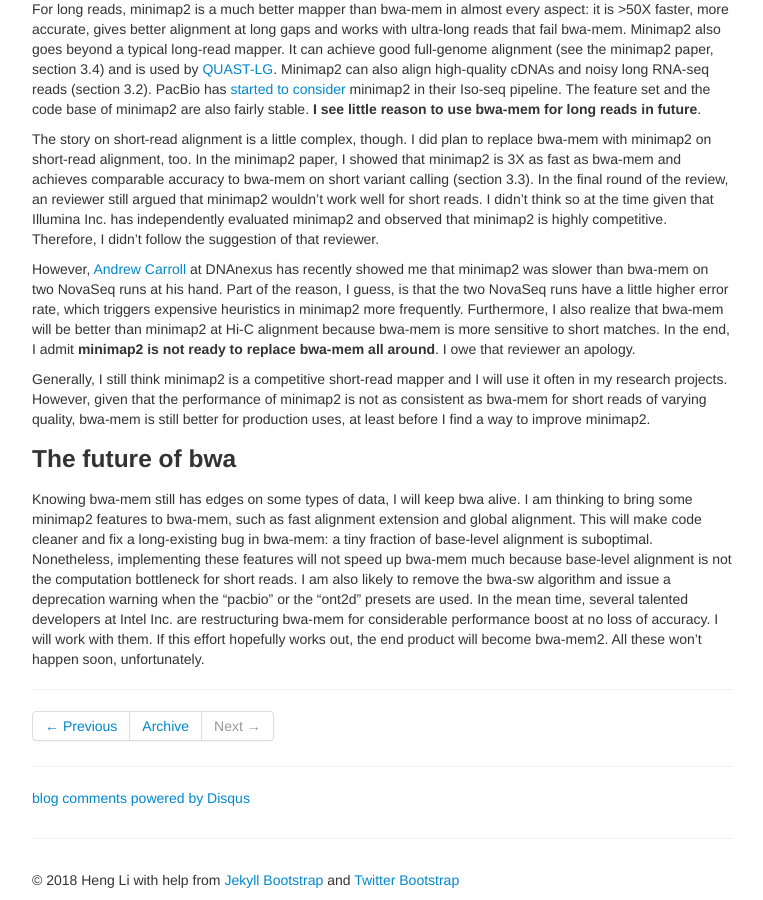
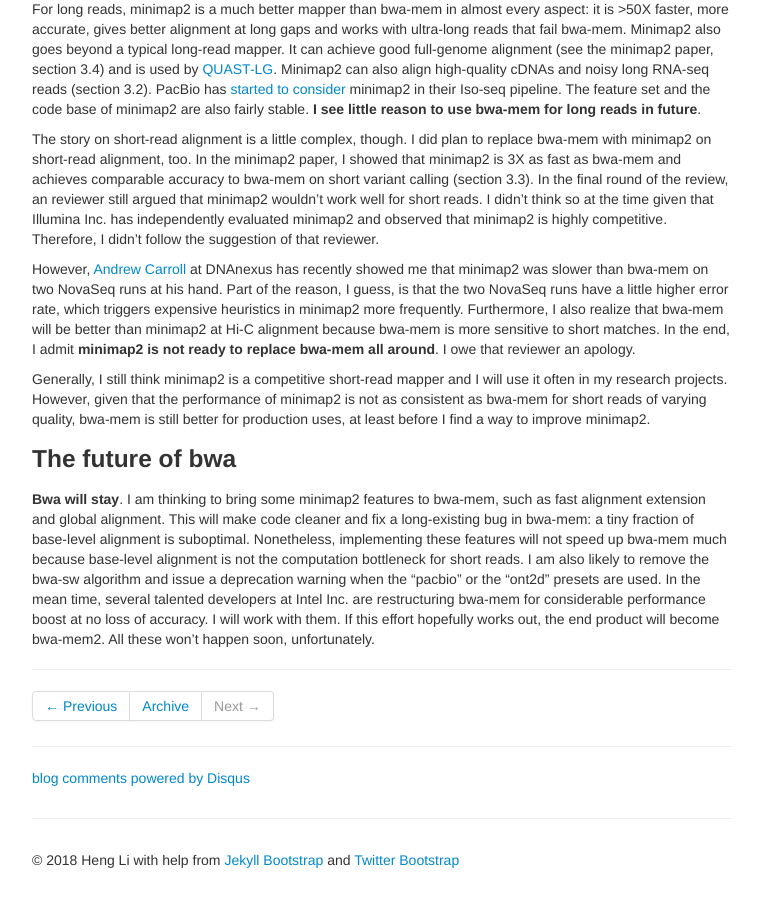
Before and after one commit to lh3/lh3.github.com, a Jekyll site: the page built from _posts/2018-04-02-minimap2-and-the-future-of-bwa.md, in a window 1280 px wide and 900 px high, scrolled down 623 px. Shown: the whole window, without its empty margins (258-1021 px from the left). Built offline with Jekyll 4.4.1, drawn with Linux system fonts in a browser that asks for light colours; comment, search, counter and statistics services are not loaded.

Commit message:
highlight that bwa will stay

```diff
--- a/_posts/2018-04-02-minimap2-and-the-future-of-bwa.md
+++ b/_posts/2018-04-02-minimap2-and-the-future-of-bwa.md
@@ -72,7 +72,7 @@
 
 ### The future of bwa
 
-Knowing bwa-mem still has edges on some types of data, I will keep bwa alive.
+**Bwa will stay**.
 I am thinking to bring some minimap2 features to bwa-mem, such as fast
 alignment extension and global alignment. This will make code cleaner and fix a
 long-existing bug in bwa-mem: a tiny fraction of base-level alignment is
```
